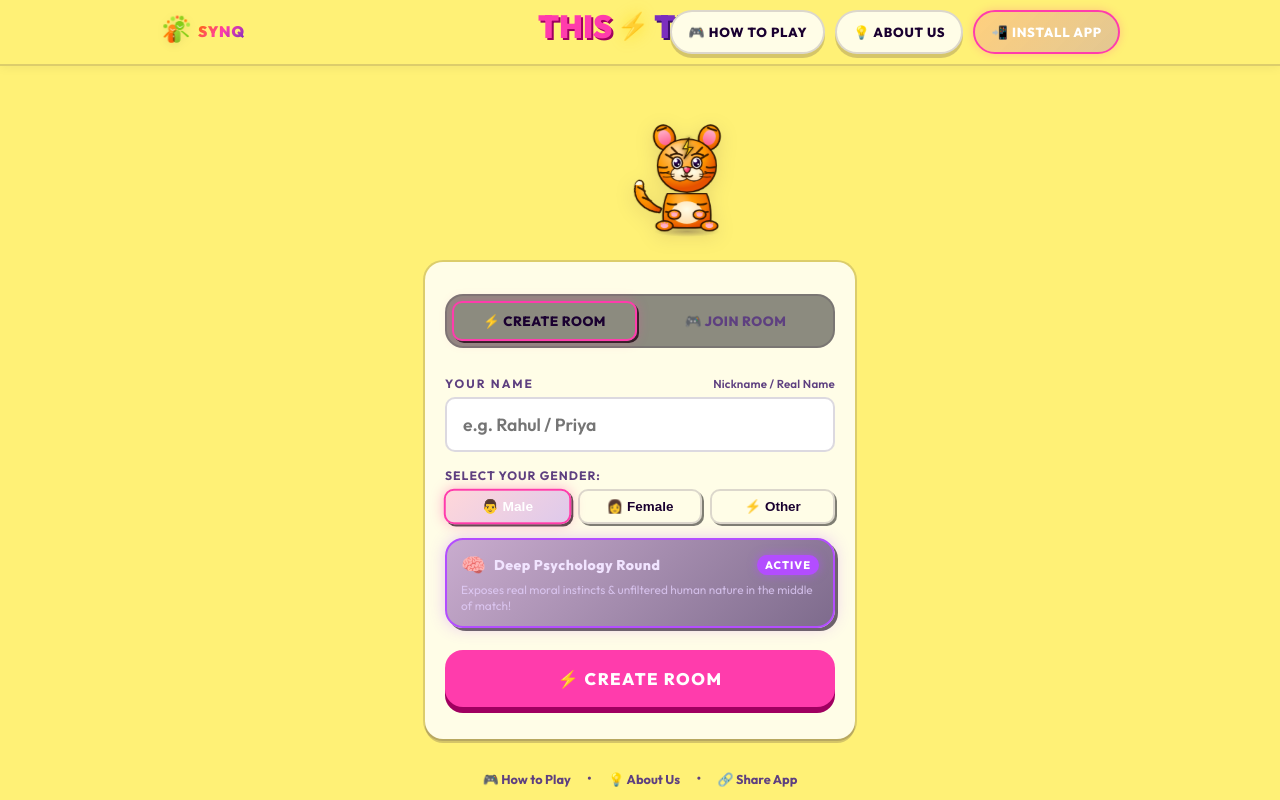
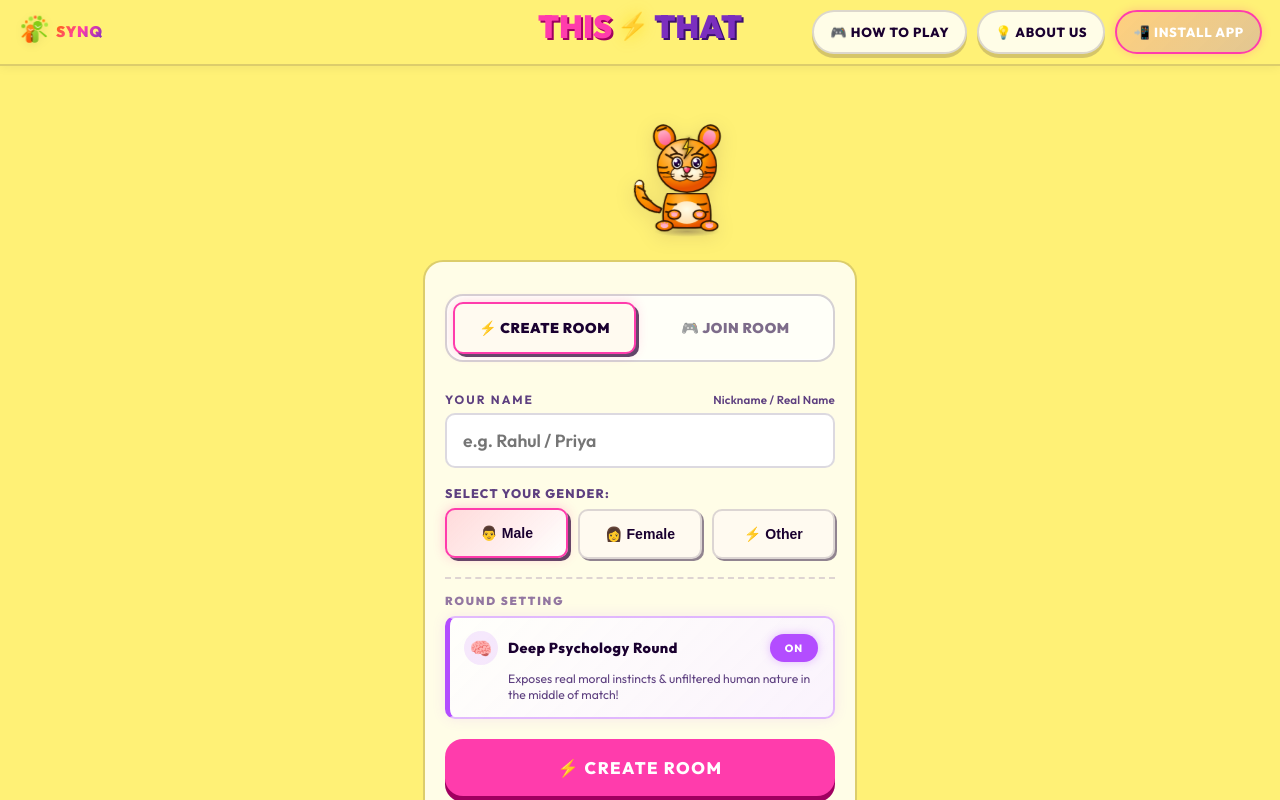
Before and after one commit to ragnaar07/this-or-that, a React (Vite) app in the folder frontend/: page / in a window 1280 px wide. Built offline with nearby package versions, Linux system fonts and the light colour scheme; no server answers.

Commit message:
Polish home room controls

```diff
--- a/frontend/src/index.css
+++ b/frontend/src/index.css
@@ -1808,12 +1808,12 @@ body {
 }
 
 .navbar-inner {
-  max-width: 960px;
+  max-width: 1480px;
   margin: 0 auto;
-  display: flex;
-  align-items: center;
-  justify-content: space-between;
-  gap: 12px;
+  display: grid;
+  grid-template-columns: minmax(0, 1fr) auto minmax(0, 1fr);
+  align-items: center;
+  gap: 24px;
   width: 100%;
   position: relative;
 }
@@ -1821,6 +1821,7 @@ body {
 .navbar-brand {
   display: inline-flex;
   align-items: center;
+  justify-self: start;
   user-select: none;
   cursor: default;
   position: relative;
@@ -1840,19 +1841,17 @@ body {
 }
 
 .navbar-wordmark {
-  position: absolute;
-  left: 50%;
-  top: 50%;
-  transform: translate(-50%, -50%);
+  position: relative;
   display: inline-flex;
   align-items: center;
   justify-content: center;
+  justify-self: center;
   cursor: default;
   z-index: 1;
 }
 
 .navbar-container--home .navbar-wordmark {
-  transform: translate(-50%, calc(-50% - 6px));
+  transform: translateY(-6px);
 }
 
 .navbar-wordmark--clickable {
@@ -1866,6 +1865,7 @@ body {
 .navbar-desktop-links {
   display: flex;
   align-items: center;
+  justify-self: end;
   gap: 10px;
   position: relative;
   z-index: 2;
@@ -2100,13 +2100,14 @@ body {
   text-transform: uppercase;
 }
 
-/* Switch between desktop links and hamburger drawer at 640px */
-@media (max-width: 640px) {
+/* Switch between desktop links and hamburger drawer before the centered title gets crowded */
+@media (max-width: 1100px) {
   .navbar-desktop-links {
     display: none !important;
   }
   .navbar-mobile-toggle {
     display: flex !important;
+    justify-self: end;
   }
 }
 
@@ -3808,48 +3809,55 @@ html, body {
 .home-mode-tabs {
   display: grid;
   grid-template-columns: 1fr 1fr;
-  gap: 6px;
-  background: rgba(0, 0, 0, 0.45);
-  padding: 5px;
+  gap: 8px;
+  background: rgba(255, 255, 255, 0.72);
+  padding: 6px;
   border-radius: var(--radius-md);
-  border: 2px solid var(--color-border);
-  margin-bottom: 8px;
+  border: 2px solid rgba(26, 0, 48, 0.18);
+  box-shadow: inset 0 0 0 1px rgba(255, 255, 255, 0.65);
+  margin-bottom: 10px;
 }
 
 .home-mode-tab {
   display: flex;
   align-items: center;
   justify-content: center;
-  padding: 10px 8px;
+  min-height: 52px;
+  padding: 10px 12px;
   font-family: var(--font);
-  font-size: 0.84rem;
-  font-weight: 800;
-  letter-spacing: 0.5px;
+  font-size: 0.88rem;
+  font-weight: 900;
+  letter-spacing: 0.6px;
   border: 2px solid transparent;
   border-radius: var(--radius-sm);
   background: transparent;
-  color: var(--color-text-muted);
+  color: rgba(45, 17, 71, 0.62);
   cursor: pointer;
   transition: all 0.2s cubic-bezier(0.4, 0, 0.2, 1);
+  white-space: nowrap;
 }
 
 .home-mode-tab:hover {
   color: var(--color-text);
-  background: rgba(255, 255, 255, 0.05);
+  background: rgba(255, 255, 255, 0.65);
 }
 
 .home-mode-tab.active {
-  background: var(--color-surface);
+  background: #fffaf0;
   color: var(--color-text);
   border-color: var(--color-pink);
-  box-shadow: 0 0 12px rgba(255, 62, 165, 0.35), 2px 2px 0px rgba(0, 0, 0, 0.8);
+  box-shadow: 0 0 12px rgba(255, 62, 165, 0.24), 3px 3px 0 rgba(26, 0, 48, 0.72);
 }
 
 .home-tab-pane {
   display: flex;
   flex-direction: column;
-  gap: 14px;
+  gap: 16px;
   animation: tabFadeIn 0.2s ease-out;
+}
+
+.home-tab-pane > .btn {
+  margin-top: 4px;
 }
 
 @keyframes tabFadeIn {
@@ -3863,39 +3871,40 @@ html, body {
 .gender-selector-group {
   display: flex;
   flex-direction: column;
-  gap: 6px;
+  gap: 8px;
   margin-top: 2px;
 }
 
 .gender-label {
-  font-size: 0.76rem;
-  font-weight: 700;
+  font-size: 0.78rem;
+  font-weight: 800;
   text-transform: uppercase;
-  letter-spacing: 1px;
+  letter-spacing: 1.2px;
   color: var(--color-text-muted);
 }
 
 .gender-chips {
   display: grid;
   grid-template-columns: 1fr 1fr 1fr;
-  gap: 8px;
+  gap: 10px;
 }
 
 .gender-chip {
   display: flex;
   align-items: center;
   justify-content: center;
-  gap: 4px;
-  padding: 8px 6px;
-  background: var(--color-surface);
+  gap: 6px;
+  min-height: 50px;
+  padding: 10px 8px;
+  background: #fffaf0;
   border: 2px solid var(--color-border);
   border-radius: var(--radius-sm);
   color: var(--color-text);
-  font-size: 0.84rem;
-  font-weight: 700;
+  font-size: 0.88rem;
+  font-weight: 800;
   cursor: pointer;
   transition: all 0.15s cubic-bezier(0.4, 0, 0.2, 1);
-  box-shadow: 2px 2px 0px rgba(0, 0, 0, 0.5);
+  box-shadow: 2px 2px 0 rgba(26, 0, 48, 0.48);
 }
 
 .gender-chip:hover {
@@ -3904,81 +3913,115 @@ html, body {
 }
 
 .gender-chip.active {
-  background: linear-gradient(135deg, rgba(255, 62, 165, 0.2), rgba(123, 47, 247, 0.25));
+  background: linear-gradient(135deg, rgba(255, 62, 165, 0.18), rgba(255, 255, 255, 0.95));
   border-color: var(--color-pink);
-  color: #fff;
-  box-shadow: 0 0 12px rgba(255, 62, 165, 0.4), 2px 2px 0px rgba(0, 0, 0, 0.7);
-  transform: scale(1.02);
+  color: var(--color-text);
+  box-shadow: 0 0 12px rgba(255, 62, 165, 0.28), 3px 3px 0 rgba(26, 0, 48, 0.72);
+  transform: translateY(-1px);
 }
 
 /* ============================================================
    DEEP PSYCHOLOGY TOGGLE CARD
    ============================================================ */
+.round-settings-group {
+  display: flex;
+  flex-direction: column;
+  gap: 8px;
+  margin-top: 2px;
+  padding-top: 14px;
+  border-top: 2px dashed rgba(106, 67, 135, 0.22);
+}
+
+.round-settings-label {
+  font-size: 0.72rem;
+  font-weight: 900;
+  letter-spacing: 1.8px;
+  text-transform: uppercase;
+  color: rgba(106, 67, 135, 0.72);
+}
+
 .deep-psychology-toggle-card {
-  background: rgba(26, 16, 48, 0.7);
-  border: 2px solid rgba(179, 77, 255, 0.35);
-  border-radius: var(--radius-md);
-  padding: 12px 14px;
+  background: rgba(255, 255, 255, 0.58);
+  border: 2px solid rgba(106, 67, 135, 0.18);
+  border-left: 5px solid rgba(179, 77, 255, 0.78);
+  border-radius: var(--radius-sm);
+  padding: 13px 15px 13px 14px;
   cursor: pointer;
   transition: all 0.2s ease;
   user-select: none;
-  box-shadow: 0 4px 14px rgba(0, 0, 0, 0.4);
+  box-shadow: none;
 }
 
 .deep-psychology-toggle-card:hover {
-  border-color: rgba(179, 77, 255, 0.8);
+  border-color: rgba(179, 77, 255, 0.45);
+  border-left-color: #b34dff;
   transform: translateY(-1px);
 }
 
 .deep-psychology-toggle-card.enabled {
-  background: linear-gradient(135deg, rgba(100, 20, 160, 0.35), rgba(40, 10, 80, 0.6));
-  border-color: #b34dff;
-  box-shadow: 0 0 16px rgba(179, 77, 255, 0.3), 3px 3px 0px rgba(0, 0, 0, 0.6);
+  background: linear-gradient(135deg, rgba(255, 255, 255, 0.82), rgba(250, 242, 255, 0.9));
+  border-color: rgba(179, 77, 255, 0.38);
+  border-left-color: #b34dff;
+  box-shadow: 0 0 14px rgba(179, 77, 255, 0.12);
 }
 
 .toggle-header {
   display: flex;
   align-items: center;
   justify-content: space-between;
-  gap: 8px;
+  gap: 10px;
 }
 
 .toggle-icon {
-  font-size: 1.25rem;
+  display: inline-flex;
+  align-items: center;
+  justify-content: center;
+  width: 34px;
+  height: 34px;
+  flex: 0 0 34px;
+  border-radius: 50%;
+  background: rgba(179, 77, 255, 0.12);
+  font-size: 1.15rem;
 }
 
 .toggle-title {
-  font-size: 0.88rem;
+  font-size: 0.9rem;
   font-weight: 800;
   letter-spacing: 0.5px;
-  color: #f1e4ff;
+  color: var(--color-text);
   flex: 1;
 }
 
 .toggle-pill {
-  font-size: 0.68rem;
+  min-width: 48px;
+  text-align: center;
+  font-size: 0.66rem;
   font-weight: 800;
   letter-spacing: 1px;
-  padding: 3px 8px;
+  padding: 5px 9px;
   border-radius: 999px;
   text-transform: uppercase;
+  border: 2px solid transparent;
 }
 
 .toggle-pill.on {
-  background: #b34dff;
+  background: rgba(179, 77, 255, 0.12);
   color: #fff;
-  box-shadow: 0 0 10px rgba(179, 77, 255, 0.6);
+  background-color: #b34dff;
+  box-shadow: 0 0 10px rgba(179, 77, 255, 0.35);
 }
 
 .toggle-pill.off {
-  background: rgba(255, 255, 255, 0.15);
+  background: rgba(106, 67, 135, 0.08);
+  border-color: rgba(106, 67, 135, 0.22);
   color: var(--color-text-muted);
 }
 
 .toggle-desc {
-  font-size: 0.74rem;
-  color: rgba(230, 210, 255, 0.75);
-  margin-top: 5px;
+  padding-left: 44px;
+  font-size: 0.76rem;
+  color: var(--color-text-muted);
+  margin-top: 6px;
   line-height: 1.35;
 }
 
--- a/frontend/src/pages/Home.tsx
+++ b/frontend/src/pages/Home.tsx
@@ -259,6 +259,8 @@ export function Home({ onEnterGame, onEnterLobby, onOpenAbout, onOpenHowToPlay }
               </div>
 
               {/* Deep Psychology Mode Toggle */}
+              <div className="round-settings-group">
+                <div className="round-settings-label">Round Setting</div>
                 <div
                   className={`deep-psychology-toggle-card ${deepPsychology ? 'enabled' : ''}`}
                   onClick={() => setDeepPsychology(!deepPsychology)}
@@ -270,12 +272,13 @@ export function Home({ onEnterGame, onEnterLobby, onOpenAbout, onOpenHowToPlay }
                     <span className="toggle-icon">🧠</span>
                     <span className="toggle-title">Deep Psychology Round</span>
                     <span className={`toggle-pill ${deepPsychology ? 'on' : 'off'}`}>
-                    {deepPsychology ? 'ACTIVE' : 'OFF'}
+                      {deepPsychology ? 'ON' : 'OFF'}
                     </span>
                   </div>
                   <p className="toggle-desc">
                     Exposes real moral instincts & unfiltered human nature in the middle of match!
                   </p>
+                </div>
               </div>
 
               {/* Create room button */}
@@ -285,7 +288,6 @@ export function Home({ onEnterGame, onEnterLobby, onOpenAbout, onOpenHowToPlay }
                 disabled={loading !== null}
                 id="create-room-btn"
                 aria-label="Create a new game room"
-                style={{ marginTop: 8 }}
               >
                 {loading === 'create' ? (
                   <span className="spinner" style={{ width: 20, height: 20, borderWidth: 2 }} />
@@ -385,7 +387,6 @@ export function Home({ onEnterGame, onEnterLobby, onOpenAbout, onOpenHowToPlay }
                 disabled={loading !== null}
                 id="join-room-btn"
                 aria-label="Join existing game room"
-                style={{ marginTop: 8 }}
               >
                 {loading === 'join' ? (
                   <span className="spinner" style={{ width: 20, height: 20, borderWidth: 2 }} />
```
Lines whose indentation alone changed are shown as unchanged.
